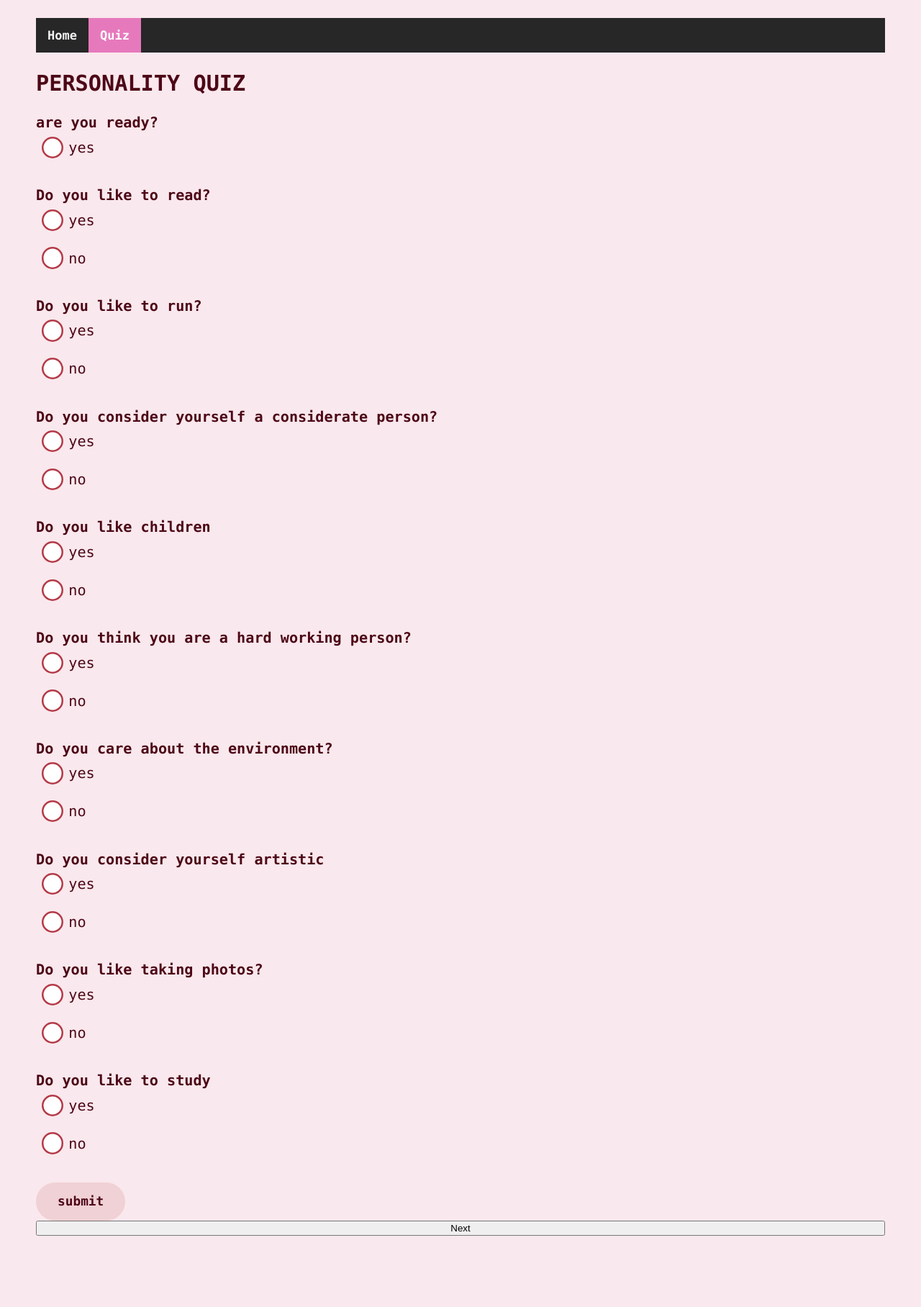
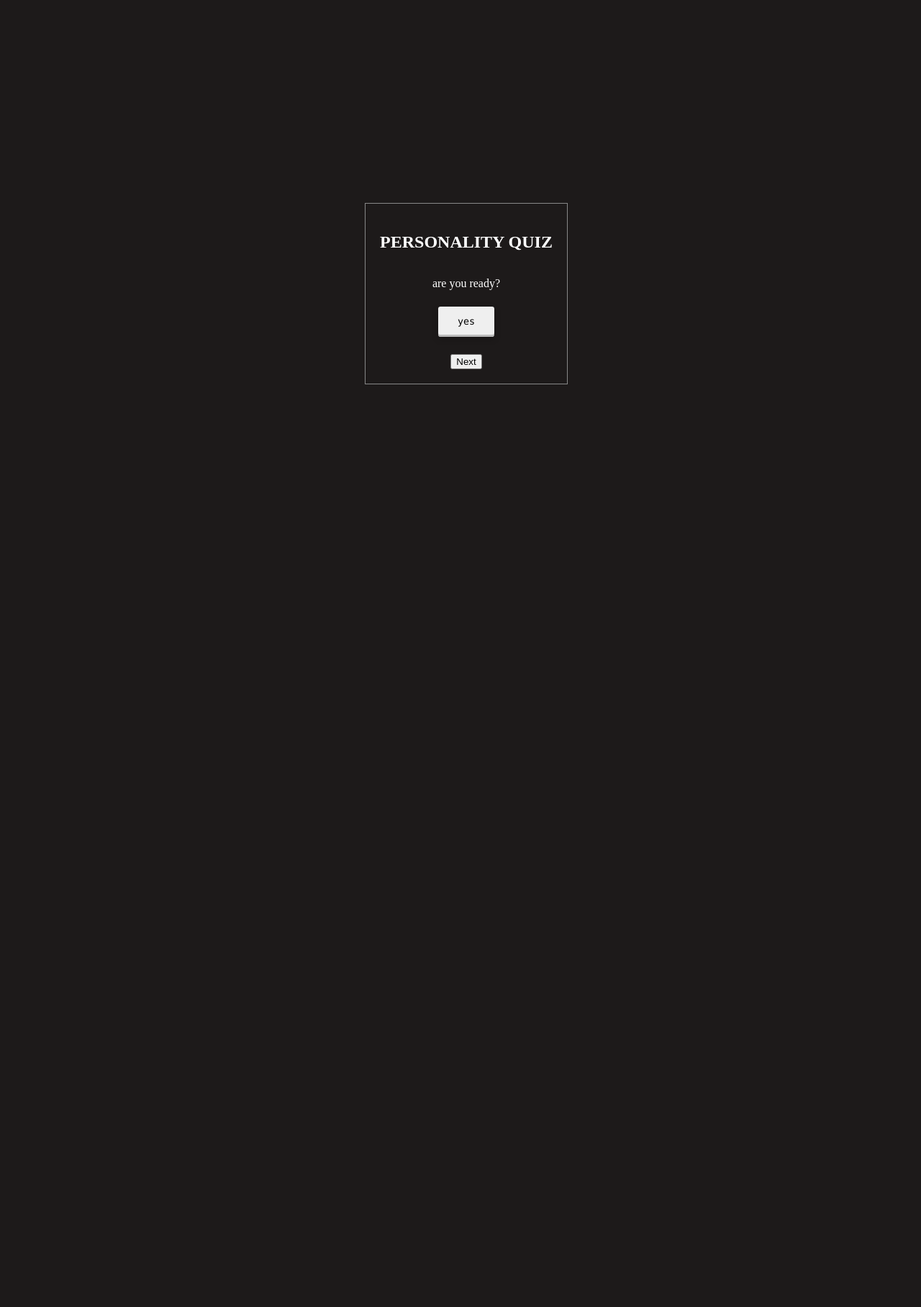
Before and after one commit to jjliewie/job_test, a Flask app: page /quiz in a window 1280 px wide. Shown: the whole page at 72% size. After the commit the page ends 534 px from the top, so only its background shows below. Run offline with Flask 2, Linux system fonts and the light colour scheme; some libraries are stand-ins or nearby versions.

Commit message:
style change

```diff
--- a/app.py
+++ b/app.py
@@ -47,7 +47,7 @@ def index():
 def quiz():
     return render_template("quiz.html", questions_list = questions_list)
 
-# @app.route("/submitquiz", methods=['POST', 'GET'])
+
 @app.route("/submitquiz", methods=['POST', 'GET'])
 def submit():
     points = {}
@@ -74,8 +74,6 @@ def submit():
         use += str(t)
     return render_template("submitquiz.html", r_value = calculate(use))
 
-    # value = request.form['option']
-    # return (value)
 
 if __name__ == "__main__":
     app.run(debug=True)
--- a/static/quiz.css
+++ b/static/quiz.css
@@ -0,0 +1,118 @@
+@import url('https://fonts.googleapis.com/css2?family=Sen:wght@700&display=swap');
+
+* {
+  box-sizing: border-box;
+}
+
+html,
+body {
+  height: 100%;
+}
+
+html {
+    background-color: rgb(29, 26, 26)
+}
+
+body {
+  min-height: 100%;
+  overflow: hidden;
+}
+
+.container {
+    display: flex;
+    justify-content: center;
+    align-items: center;
+    max-width: 80rem;
+    margin: 0 auto;
+    padding: 1rem;
+}
+h1 {
+    font-size: 5.4rem;
+    color: #fff;
+    margin-bottom: 5rem;
+}
+
+h2 {
+    color: #fff;
+}
+
+.main-container {
+    width: 100vw;
+    height: 100vh;
+    display: flex;
+    justify-content: center;
+    align-items: center;
+    max-width: 80rem;
+    margin: 0 auto;
+    padding: 2rem;
+}
+
+.flex-column {
+    display: flex;
+    flex-direction: column;
+}
+
+.flex-center {
+    justify-content: center;
+    align-items: center;
+}
+
+.justify-center {
+    justify-content: center;
+}
+
+span{
+    color:white;
+}
+
+/*  */
+
+input {
+    display: block;
+  padding: 1em 2em;
+  margin: 0.5em;
+  cursor: pointer;
+  color: #292929;
+  border-radius: 0.25em;
+  background: #efefef;
+  box-shadow: 0 3px 10px rgba(0, 0, 0, 0.2), inset 0 -3px 0 rgba(0, 0, 0, 0.22);
+  transition: 0.3s;
+    -webkit-appearance: none;
+    -moz-appearance: none;
+    -o-appearance: none;
+    appearance: none;
+    outline: none;
+  }
+
+  input:hover {
+    background: #d6d6d6;
+    color: #101010;
+    box-shadow: 0 3px 10px rgba(0, 0, 0, 0.2), inset 0 -3px 0 rgba(0, 0, 0, 0.32);
+  }
+
+  input:after {
+    font-family: "Monaco", Monospace;
+    font-size: 1em;
+    content: attr(data-icon);
+    color: rgb(0, 0, 0);
+
+  }
+
+  input:checked:after{
+    color: crimson;
+
+  }
+
+/*  */
+
+.question:not(.active){
+    display:none;
+}
+
+#wrapper
+{
+  border: 1px solid #888;
+  display: inline-block;
+  padding:20px;
+
+}
--- a/static/style.css
+++ b/static/style.css
@@ -225,3 +225,7 @@ label span:before {
   background-color: #e679bc;
   color: white;
 }
+
+.question:not(.active){
+  display:none;
+}
--- a/templates/quiz.html
+++ b/templates/quiz.html
@@ -2,39 +2,43 @@
 <html>
     <head>
         <title>Personality Quiz</title>
-        <link href="https://unpkg.com/aos@2.3.1/dist/aos.css" rel="stylesheet">
-        <link rel="stylesheet" href="static/style.css">
+        <link rel="stylesheet" href="static/quiz.css">
     </head>
     <body>
 
         <script src="https://ajax.googleapis.com/ajax/libs/jquery/2.1.1/jquery.min.js"></script>
 
-        <div class="topnav">
+        <!-- <div class="topnav">
             <a href="{{ url_for('index') }}">Home</a>
             <a class="active" href="{{ url_for('quiz') }}">Quiz</a>
-        </div>
+        </div> -->
 
+<div class="main-container">
 
-        <h2>PERSONALITY QUIZ</h2>
 
             <!-- <button class = "inner-switch" onclick="dark_mode()">dark mode</button> -->
 
+            <div id="wrapper">
+
         <form action ="/submitquiz", method="POST">
+
+            <h2>PERSONALITY QUIZ</h2>
 
             <div id="questions">
 
                 <div class="question active" id="0">
 
-                    <span>are you ready?</span>
+                    <div class="container">
 
-                    <br>
+                        <span>are you ready?</span>
 
-                    <label>
-                    <input type="radio" name="0" value="yes">
-                    <span>yes</span>
-                    </label>
+                </div>
 
-                    <br>
+                <center>
+                    <input class = "radio-label" type="radio" name="0" value="yes" data-icon='yes'/>
+                </center>
+
+                <br>
 
                 </div>
 
@@ -42,38 +46,47 @@
 
                 <div class="question" id="{{question.q_id}}">
 
-                    <span>{{question.question}}</span>
+                    <div class="container">
 
-                    <br>
 
-                    <label>
-                    <input type="radio" name="{{question.q_id}}" value="{{question.yes}}">
-                    <span>{{question.yes}}</span>
-                    </label>
+                        <span>{{question.question}}</span>
 
-                    <label>
-                    <input type="radio" name="{{question.q_id}}" value="{{question.no}}">
-                    <span>{{question.no}}</span>
-                    </label>
-                    <br>
+                    </div>
+
+                    <div class="container">
+
+                        <input class = "radio-label" type="radio" name="{{question.q_id}}" value="{{question.yes}}" data-icon='{{question.yes}}'/>
+
+                        <input class = "radio-label" type="radio" name="{{question.q_id}}" value="{{question.no}}" data-icon='{{question.no}}'/>
+
+                    </div>
 
                 </div>
 
                 {% endfor %}
-
-                <div class="question" id ="10">
-                    <input type="submit" class = "form-submit-button" name="submitform" value="submit">
-                </div>
-
+                    <div class="question" id ="10">
+                        <input type="submit" class = "form-submit-button" name="submitform" value="submit">
+                    </div>
             </div>
 
-            <button type="button" id="next">Next</button>
-            <button type="button" id="previous">Previous</button>
-
-            <br>
         </form>
 
+            <center>
+
+                <button type="button" id="previous">Previous</button>
+                <button type="button" id="next">Next</button>
+
+            </center>
+
+    </div>
+
+    </div>
+
         <script>
+
+        setTimeout(function(){
+            $("#radio").attr('checked','checked');
+        },10);
 
             $("#previous").hide();
 
```
Also changed, not shown: static/new.css (added, +99 -0 lines).
